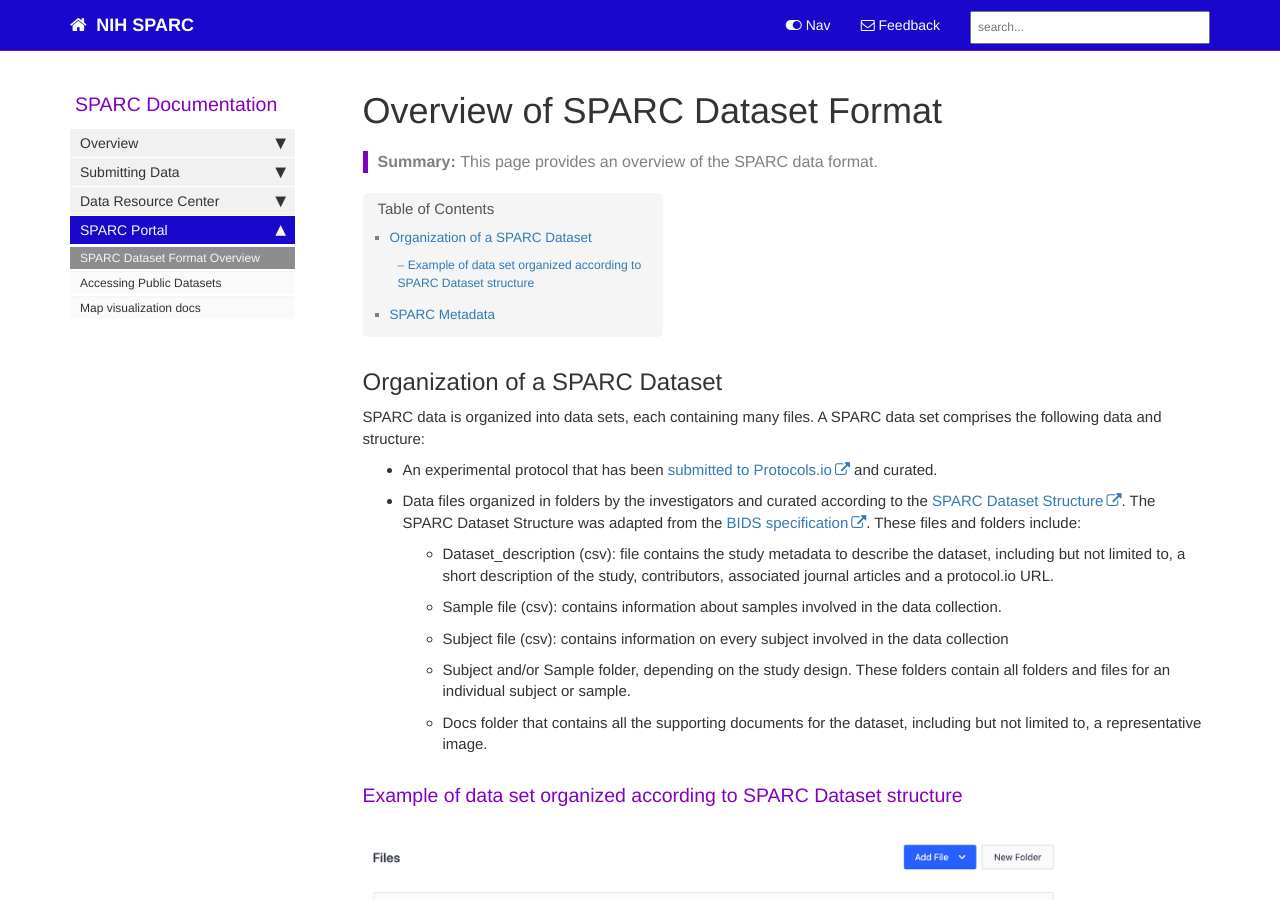
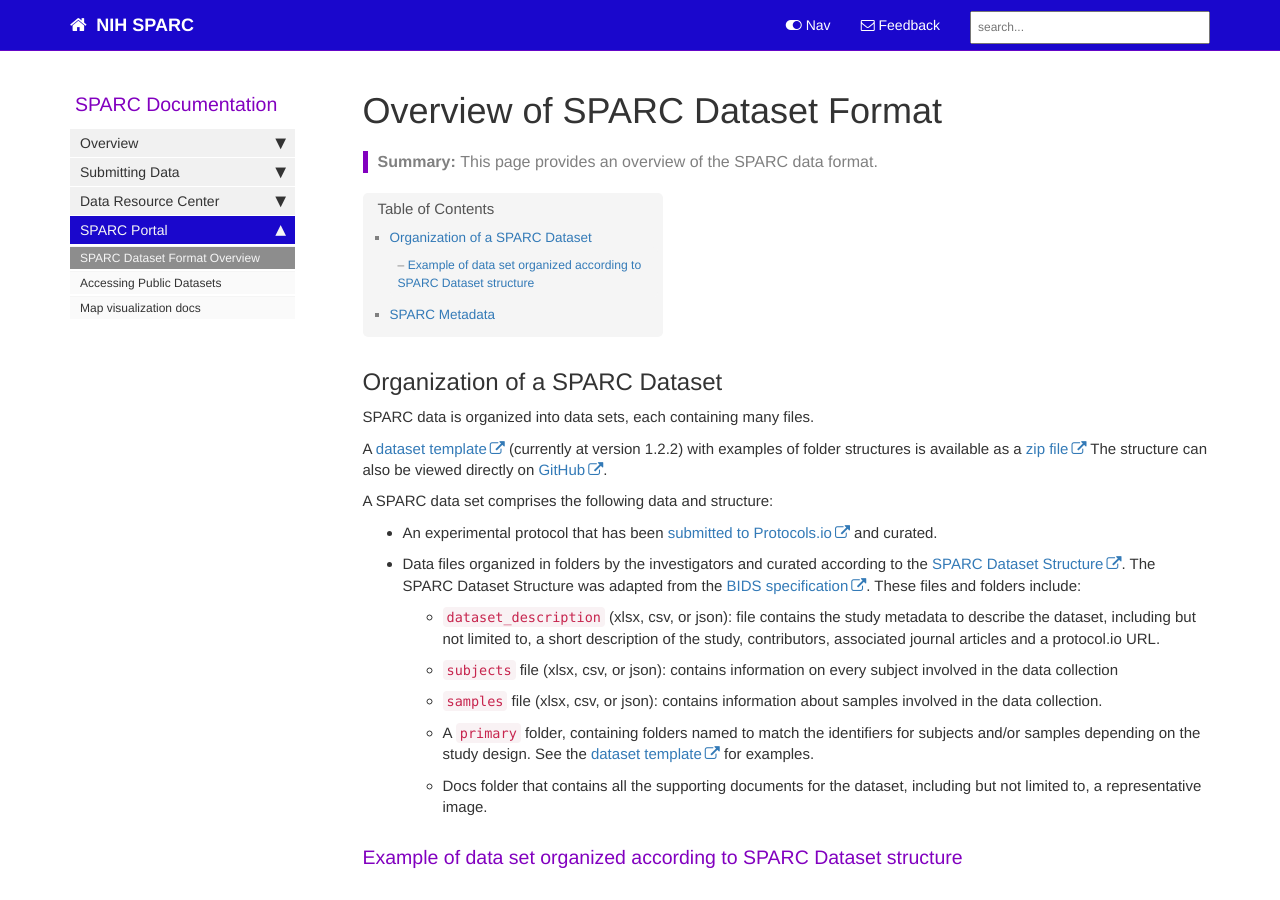
Before and after one commit to tgbugs/docs.sparc.science, a Jekyll site: the page built from pages/sparc_portal/sparc_data_format.md, in a window 1280 px wide and 900 px high. Built offline with Jekyll 4.4.1, drawn with Linux system fonts in a browser that asks for light colours; nearby versions of some CDN libraries; comment, search, counter and statistics services are not loaded.

Commit message:
sparc data format updated with most recent information

```diff
--- a/pages/sparc_portal/sparc_data_format.md
+++ b/pages/sparc_portal/sparc_data_format.md
@@ -8,14 +8,32 @@ folder: general
 ---
 
 ## Organization of a SPARC Dataset
-SPARC data is organized into data sets, each containing many files.  A SPARC data set comprises the following data and structure:
+SPARC data is organized into data sets, each containing many files.
+
+A [dataset template](https://github.com/SciCrunch/sparc-curation/releases/tag/dataset-template-1.2.2)
+(currently at version 1.2.2) with examples of folder structures is available as a
+[zip file](https://github.com/SciCrunch/sparc-curation/releases/download/dataset-template-1.2.2/DatasetTemplate.zip)
+ The structure can also be viewed directly on
+[GitHub](https://github.com/SciCrunch/sparc-curation/tree/dataset-template-1.2.2/resources/DatasetTemplate).
+
+A SPARC data set comprises the following data and structure:
 - An experimental protocol that has been [submitted to Protocols.io](http://protocols.io) and curated.
-- Data files organized in folders by the investigators and curated according to the [SPARC Dataset Structure](https://docs.google.com/presentation/d/1EQPn1FmANpPsFt3CguU-JOQVMMlJsNXluQAK_gb2qVg/edit#slide=id.p1).  The SPARC Dataset Structure was adapted from the [BIDS specification](https://bids-specification.readthedocs.io/en/latest/01-introduction.html). These files and folders include:
-  - Dataset_description (csv): file contains the study metadata to describe the dataset, including but not limited to, a short description of the study, contributors, associated journal articles and a protocol.io URL.
-  - Sample file (csv): contains information about samples involved in the data collection.
-  - Subject file (csv): contains information on every subject involved in the data collection
-  - Subject and/or Sample folder, depending on the study design. These folders contain all folders and files for an individual subject or sample.
-  - Docs folder that contains all the supporting documents for the dataset, including but not limited to, a representative image.
+- Data files organized in folders by the investigators and curated according to the
+[SPARC Dataset Structure](https://docs.google.com/presentation/d/1EQPn1FmANpPsFt3CguU-JOQVMMlJsNXluQAK_gb2qVg/edit#slide=id.p1).
+The SPARC Dataset Structure was adapted from the
+[BIDS specification](https://bids-specification.readthedocs.io/en/latest/01-introduction.html).
+These files and folders include:
+  - `dataset_description` (xlsx, csv, or json): file contains the study metadata to describe the dataset,
+  including but not limited to, a short description of the study, contributors, associated journal articles
+  and a protocol.io URL.
+  - `subjects` file (xlsx, csv, or json): contains information on every subject involved in the data collection
+  - `samples` file (xlsx, csv, or json): contains information about samples involved in the data collection.
+  - A `primary` folder, containing folders named to match the identifiers for subjects and/or samples
+  depending on the study design. See the
+  [dataset template](https://github.com/SciCrunch/sparc-curation/tree/dataset-template-1.2.2/resources/DatasetTemplate)
+  for examples.
+  - Docs folder that contains all the supporting documents for the dataset, including but not limited to,
+  a representative image.
 
 ### Example of data set organized according to SPARC Dataset structure
 {% include image.html file="SPARC_Dataset_Overview.png" alt="Overview of SPARC Dataset" %}
```
